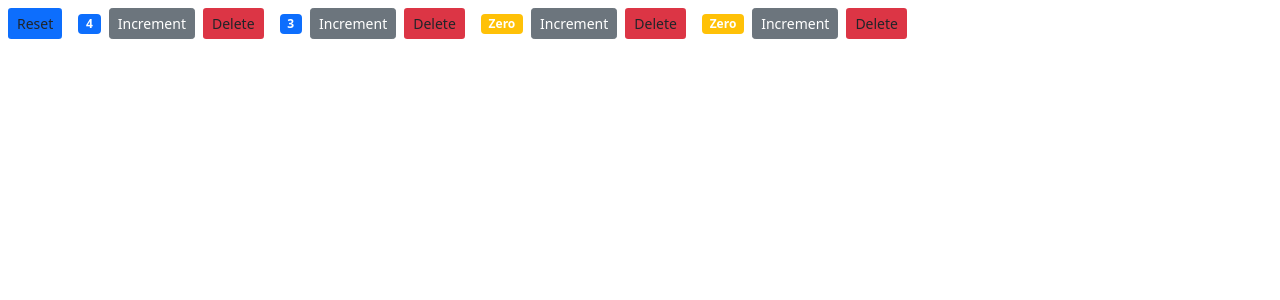
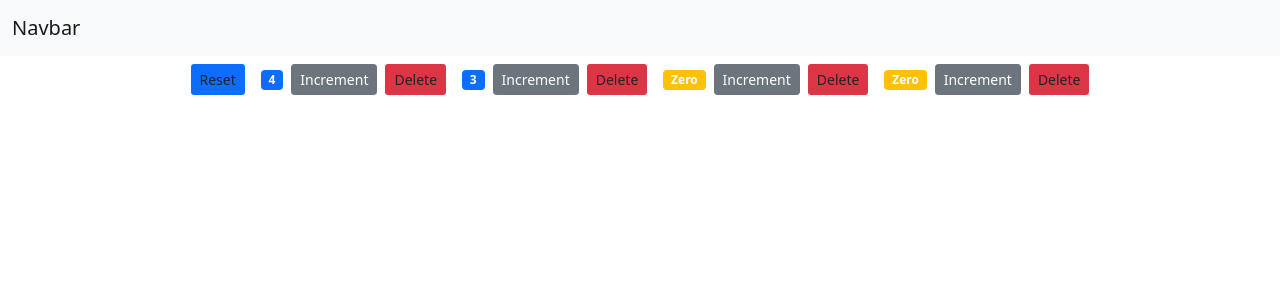
Before and after one commit to jimmymano/counter-app, a React (Create React App) app: page / in a window 1280 px wide. Shown: the top 300 px of the page. Built offline with nearby package versions, Linux system fonts and the light colour scheme.

Commit message:
lifted state to app.js

```diff
--- a/src/App.js
+++ b/src/App.js
@@ -3,15 +3,54 @@ import NavBar from "./components/navbar";
 import "./App.css";
 import Counters from "./components/counters";
 
-function App() {
+class App extends Component {
+  state = {
+    counters: [
+      { id: 1, value: 4 },
+      { id: 2, value: 3 },
+      { id: 3, value: 0 },
+      { id: 4, value: 0 },
+    ],
+  };
+  handleIncrement = (counter) => {
+    const counters = [...this.state.counters];
+    const index = counters.indexOf(counter);
+    counters[index] = { ...counter };
+    counters[index].value++;
+    console.log(this.state.counters[index]);
+    this.setState({ counters });
+  };
+  //Question for Kevin. How is the handleDelete function passing the state as a parameter?
+  handleDelete = (counterId) => {
+    console.log("Event handler called", counterId);
+    const counters = this.state.counters.filter((c) => c.id !== counterId);
+    console.log(counters);
+    this.setState({ counters });
+  };
+
+  handleReset = () => {
+    const counters = this.state.counters.map((c) => {
+      c.value = 0;
+      return c;
+    });
+    this.setState({ counters });
+  };
+
+  render() {
     return (
       <div className="App">
         <NavBar />
         <main className="container">
-        <Counters />
+          <Counters
+            counters={this.state.counters}
+            onReset={this.handleReset}
+            onIncrement={this.handleIncrement}
+            onDelete={this.handleDelete}
+          />
         </main>
       </div>
     );
   }
+}
 
 export default App;
--- a/src/components/counters.jsx
+++ b/src/components/counters.jsx
@@ -2,53 +2,21 @@ import React, { Component } from "react";
 import Counter from "./counter";
 
 class Counters extends Component {
-  state = {
-    counters: [
-      { id: 1, value: 4 },
-      { id: 2, value: 3 },
-      { id: 3, value: 0 },
-      { id: 4, value: 0 },
-    ],
-  };
-  handleIncrement = (counter) => {
-    const counters = [...this.state.counters];
-    const index = counters.indexOf(counter);
-    counters[index] = { ...counter };
-    counters[index].value++;
-    console.log(this.state.counters[index]);
-    this.setState({ counters });
-  };
-  //Question for Kevin. How is the handleDelete function passing the state as a parameter?
-  handleDelete = (counterId) => {
-    console.log("Event handler called", counterId);
-    const counters = this.state.counters.filter((c) => c.id !== counterId);
-    console.log(counters);
-    this.setState({ counters });
-  };
-
-  handleReset = () => {
-    const counters = this.state.counters.map((c) => {
-      c.value = 0;
-      return c;
-    });
-    this.setState({ counters });
-  };
-
   render() {
     return (
       <div>
         <button
-          onClick={this.handleReset}
+          onClick={this.props.onReset}
           className="btn bg-primary btn-sm m-2"
         >
           Reset
         </button>
-        {this.state.counters.map((counter) => (
+        {this.props.counters.map((counter) => (
           <Counter
             key={counter.id}
+            onDelete={this.props.onDelete}
+            onIncrement={this.props.onIncrement}
             counter={counter}
-            onDelete={this.handleDelete}
-            onIncrement={this.handleIncrement}
           />
         ))}
       </div>
--- a/src/index.js
+++ b/src/index.js
@@ -4,11 +4,10 @@ import "./index.css";
 import App from "./App";
 import reportWebVitals from "./reportWebVitals";
 import "bootstrap/dist/css/bootstrap.css";
-import Counters from "./components/counters";
 
 ReactDOM.render(
   <React.StrictMode>
-    <Counters />
+    <App />
   </React.StrictMode>,
   document.getElementById("root")
 );
```
Lines whose indentation alone changed are shown as unchanged.
